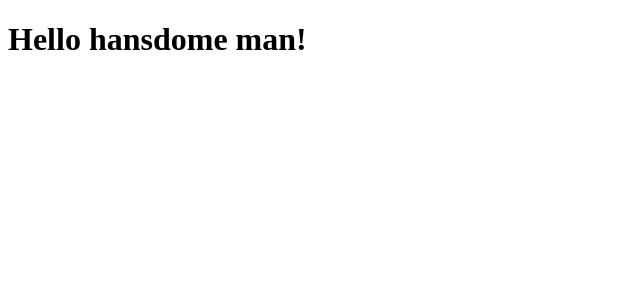
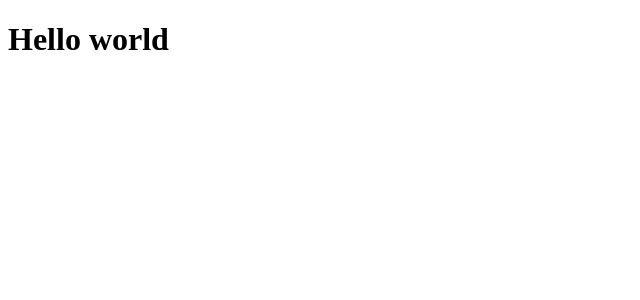
Before and after one commit to alex1393/re-store, a React (Create React App) app: page / in a window 1280 px wide. Shown: the top 300 px of the page, without its empty margins (0-640 px from the left). Built offline with nearby package versions, Linux system fonts and the light colour scheme.

Commit message:
Just learn again about context

```diff
--- a/src/components/app/App.js
+++ b/src/components/app/App.js
@@ -2,7 +2,7 @@ import React from "react";
 import "./app.css";
 
 const App = () => {
-  return <h1>Hello hansdome man!</h1>;
+  return <h1>Hello world</h1>;
 };
 
 export default App;
```
